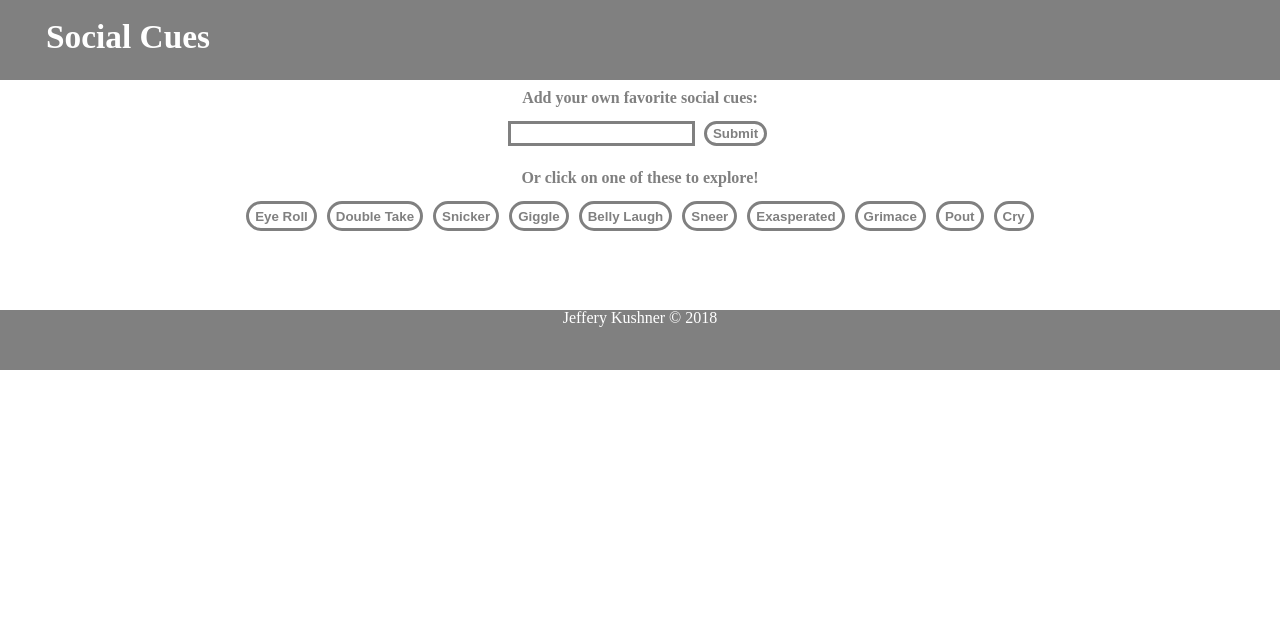
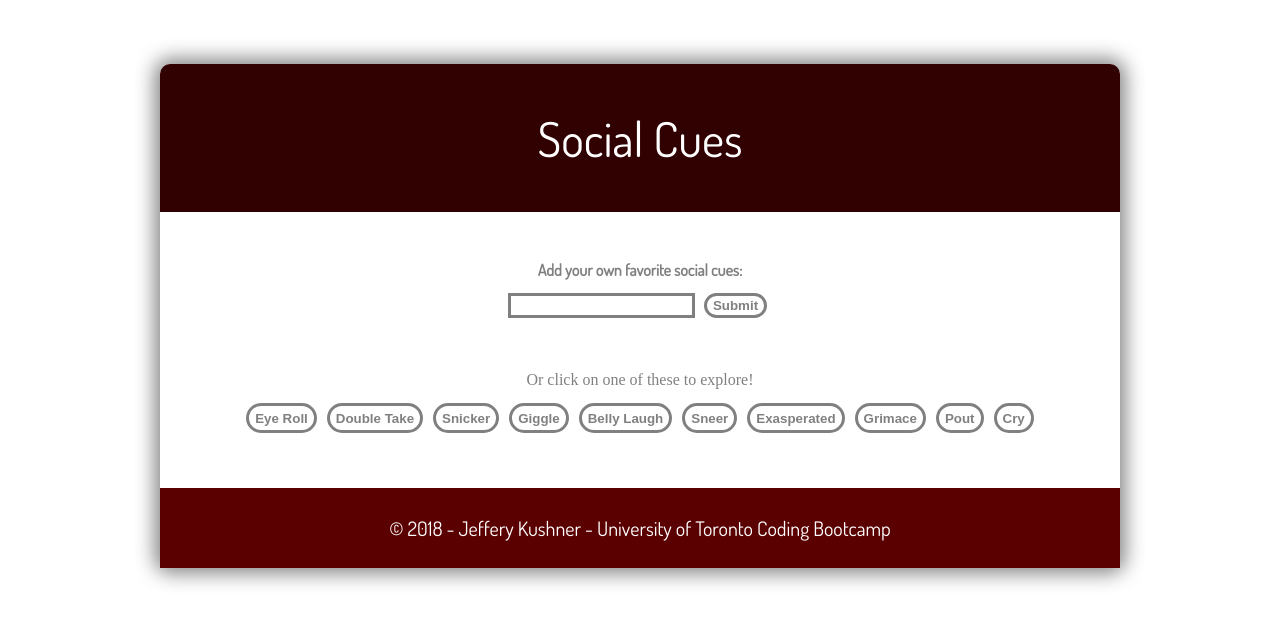
Before and after one commit to jeffk77/giphy, a plain HTML site: page index.html in a window 1280 px wide. Drawn offline with nearby package versions, Linux system fonts and the light colour scheme.

Commit message:
Commit Files

```diff
--- a/assets/css/style.css
+++ b/assets/css/style.css
@@ -1,53 +1,63 @@
-/*style all elements*/
+h1, h2, h3, h4, h5, h6, p {
+    font-family: 'Dosis', sans-serif;
+}
 
+h1 {
+    font-size: 3em;
+}
+h2 {
+    font-size: 2.5em;
+}
+h3 {
+    font-size: 2em;
+}
+h4 {
+    font-size: 1.75em;
+}
+h5 {
+    font-size: 1.5em;
+}
+h6 {
+    font-size: 1.25em;
+}
+p {
+    font-size: 1em;
+}
 * {
     box-sizing: border-box;
 }
 
-/*style header text*/
-
-.headerText {
-    padding-top: 20px;
-    background-color: rgb(128, 128, 128);
-    width: 20%;
-    height: 80px;
-    font-weight: 700;
-    font-size: 25pt;
-    color: white;
-    text-align: center;
+.container {
+    width: 960px;
+    box-shadow: 0px 0px 20px 5px gray;
+    border-radius: 10px;
+    margin: 5% auto 5% auto;
 }
 
-/*style header section */
-
 header {
-    background-color: #808080;
-    width: 100%;
-    height: 80px;
-    margin-right: auto;
-    margin-left: auto;
+    background-color: rgb(49, 0, 0);
+    text-align: center;
+    color: white;
+    padding: 50px;
+    border-top-left-radius: 10px;
+    border-top-right-radius: 10px;
 }
-
-/*add button section*/
 
 .addSection {
     text-align: center;
     background-color: white;
     height: 80px;
     width: 100%;
-    padding-top: 10px;
+    padding: 50px;
     margin-right: auto;
     margin-left: auto;
 }
-
-/*directions for user to add button, title add button section */
 
 .directions {
     padding-bottom: 10px;
     font-weight: 700;
     color: #808080;
 }
-
-/*search box for user*/
 
 .searchBox {
     border-style: solid;
@@ -57,10 +67,7 @@ header {
     text-transform: capitalize;
 }
 
-/*button to submit search box for user*/
-
 .addButton {
-    font-weight: 700;
     border-style: solid;
     border-color: #808080;
     border-width: 3px;
@@ -70,16 +77,11 @@ header {
     border-radius: 25px;
 }
 
-/*title of giphy button section*/
-
 .subTitle {
     padding-bottom: 10px;
-    font-weight: 700;
     color: #808080;
     padding-top: 10px;
 }
-
-/*all buttons in website*/
 
 button {
     font-weight: 700;
@@ -94,15 +96,11 @@ button {
     margin: 5px;
 }
 
-/*rating text generated for giphys*/
-
 .rating {
     padding-bottom: 5px;
     font-weight: 700;
     color: #808080;
 }
-
-/*whole section to hold all buttons existing & created*/
 
 .buttonSection {
     background-color: white;
@@ -111,21 +109,12 @@ button {
     min-height: 150px;
     margin-right: auto;
     margin-left: auto;
+    padding: 50px;
 }
 
-/*text in footer*/
-
-.footerText {
-    padding-top: 25px
+footer {
+    background-color: rgb(90, 0, 0);
+    color: white;
+    text-align: center;
+    padding: 30px;
 }
-
-/*footer section*/
-
-footer {
-    background-color: #808080;
-    color: white;
-    height: 60px;
-    width: 100%;
-    text-align: center;
-    margin: auto;
-}
--- a/assets/javascript/app.js
+++ b/assets/javascript/app.js
@@ -5,34 +5,26 @@ var giphyImage = "";
 var imageRating = "";
 var ratingText = "";
 
-
-// creates buttons using array of giphy topics
 function createButtons() {
-    $(".giphyButtons").empty(); // empty previous gifs
+    $(".giphyButtons").empty();
     for (var i = 0; i < giphys.length; i++) {
         $("<button class='giphys'>" + giphys[i] + "</button>").appendTo(".giphyButtons");
 	}
 }
 
-// add user topics to array
 function addUserText() {
     giphys.push(userText);
 }
 
-// clear user input from text box & variable
 function clearUserText() {
 	userText = "";
 	$(".searchBox").val("");
 }
 
-
-// create initial buttons when page loads
 $(document).ready(function () {
 
-	// display pre-defined topic buttons
 	createButtons();
 
-	// when add button is clicked get the user's input and create a new button
 	$(".addButton").click(function (e) {
 		userText = $(".searchBox").val();
 		if (userText !== "") {
@@ -44,88 +36,63 @@ $(document).ready(function () {
 		}
 	});
 
-	// build image collection when
 	$(".buttonSection").on("click", ".giphys", function (event) {
 
-		// user's entry set to this object
 		var giphyChoiceText = $(this).text();
 
-		// giphy api query
 		var queryUrl = "https://api.giphy.com/v1/gifs/search?api_key=E3GCgeRKo8GLwMpNuLVdOjzcFCe3UIMD&q=" + giphyChoiceText + "&limit=10&offset=0&rating=G&lang=en";
 
-        // testing
-		// console.log(queryUrl);
-
-		// calling GET method on giphy API
 		$.ajax({
 			url: queryUrl,
 			method: 'GET'
 			}).done(function (response) {
 
-			// add 10 images from response array
 			function giphyGenerate() {
 
-				// loop through response data
 				for (var i = 0; i < response.data.length; i++) {
 
-					// create a div to contain the image
 					giphyImage = $("<img class='stillPictures'>");
 
-					// attach these attributes to each image, set initial image to still
 					giphyImage.attr('src', response.data[i].images.fixed_height_still.url);
 					giphyImage.attr('data-still', response.data[i].images.fixed_height_still.url);
 					giphyImage.attr('data-animate', response.data[i].images.fixed_height.url);
 					giphyImage.attr('data-state', "still");
 
-					// retrieve image rating from api response
 					imageRating = response.data[i].rating;
 
-					// div created to hold rating text
 					ratingText = $("<div class='rating'>");
 
-					// then add rating text
 					ratingText.text("Rating: " + imageRating);
 
-					// display rating text with image
 					$(".giphyImages").append(ratingText);
 
-					// appends the image to div
 					$(".giphyImages").append(giphyImage);
 
-					// mark full
 					giphysFull = true;
-					} // end image for loop
-				} // end giphygenerate
+					}
+				}
 
-				// if there are no current images
 				if (giphysFull == false) {
 
-					// get new images
 					giphyGenerate();
 
 				} else {
-					// otherwise clear previous images
 					$(".giphyImages").empty();
 
-					// clear flag after empyting images
 					giphysFull = false;
 
-					// get new images
 					giphyGenerate();
 				}
-			}); // end handling api response
-		}); // end image click event
+			});
+		});
 
-	// change the state of images when clicked
 	$(document).on("click", ".stillPictures", function (event) {
 		var that = $(this);
 
-		// create variables to hold the click selections attributes
 		var currentData = that.attr("data-state");
 		var animateCurrent = that.attr("data-animate");
 		var stillCurrent = that.attr("data-still");
 
-		// if the data state is still, animate it, if the data state is animate, still it
 		if (currentData == "still") {
 			that.attr('data-state', "animate");
 			that.attr('src', animateCurrent);
@@ -133,6 +100,6 @@ $(document).ready(function () {
 			that.attr('data-state', "still");
 			that.attr('src', stillCurrent);
 		}
-	}); // end image click event
+	});
 
-}); // end document ready
+});
--- a/index.html
+++ b/index.html
@@ -7,14 +7,17 @@
     <meta http-equiv="X-UA-Compatible" content="ie=edge">
     <title>Giphy Fun</title>
 
+    <link href="https://fonts.googleapis.com/css?family=Dosis" rel="stylesheet">
+
     <link rel="stylesheet" typ="text/css" href="assets/css/reset.css">
     <link rel="stylesheet" type="text/css" href="assets/css/style.css">
 </head>
 
 <body>
 
+    <div class="container">
         <header>
-        <div class="headerText">Social Cues</div>
+            <h1>Social Cues</h1>
         </header>
 
         <div class="addSection">
@@ -30,8 +33,9 @@
         </div>
 
         <footer>
-        <p>Jeffery Kushner © 2018</p>
+            <h6>© 2018 - Jeffery Kushner - University of Toronto Coding Bootcamp</h6>
         </footer>
+    </div>
 
     <!-- jquery library -->
     <script src="https://code.jquery.com/jquery-2.2.3.js" integrity="sha256-laXWtGydpwqJ8JA+X9x2miwmaiKhn8tVmOVEigRNtP4=" crossorigin="anonymous"></script>
```
Lines whose indentation alone changed are shown as unchanged.
